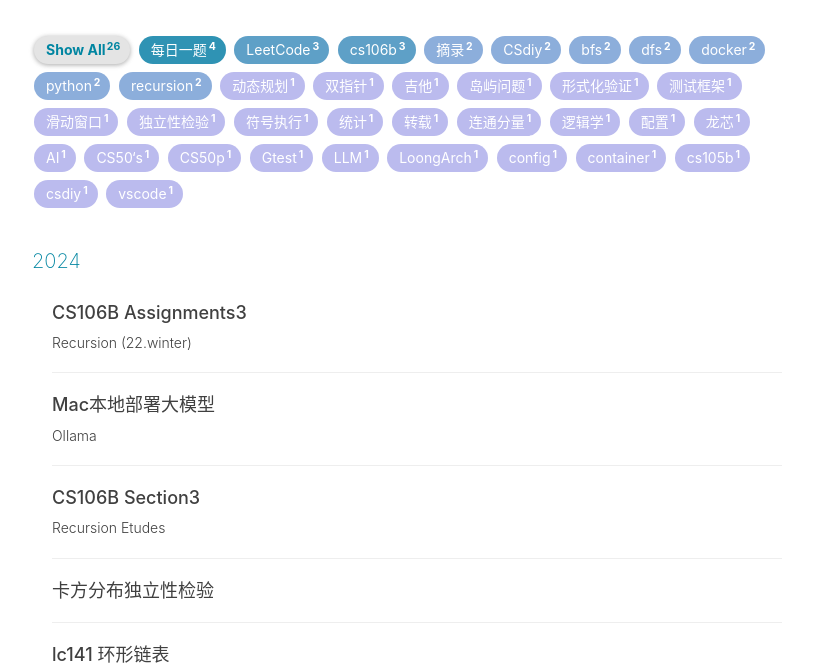
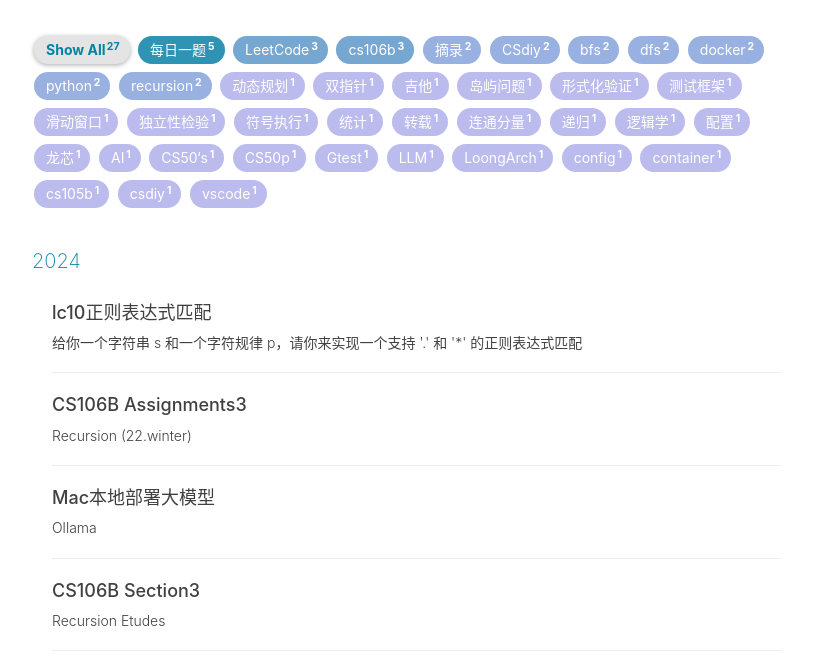
Before and after one commit to Lhrek/Lhrek.github.io, a Jekyll site: the page built from archive.html, in a window 1280 px wide and 900 px high, cut to the strip 232-900 px from the top of the window. Shown: the whole strip, without its empty margins (233-1046 px from the left). Built offline with Jekyll 4.4.1, drawn with Linux system fonts in a browser that asks for light colours; nearby versions of some CDN libraries; comment, search, counter and statistics services are not loaded.

Commit message:
mac commit

```diff
--- /dev/null
+++ b/_posts/2024-6-27-lc_10.md
@@ -0,0 +1,14 @@
+---
+layout:     post
+title:      "lc10正则表达式匹配"
+subtitle:   "给你一个字符串 s 和一个字符规律 p，请你来实现一个支持 '.' 和 '*' 的正则表达式匹配"
+date:       2024-06-27 16:05:12
+author:     "GanZJ"
+header-img: "img/africa.jpg"
+catalog: true
+tags:
+  - 递归
+  - 每日一题
+---
+
+谁tm想写算法题啊
```
Also changed, not shown: _posts/2024-6-24-cs106b_A3.md (+6 -0 lines).
